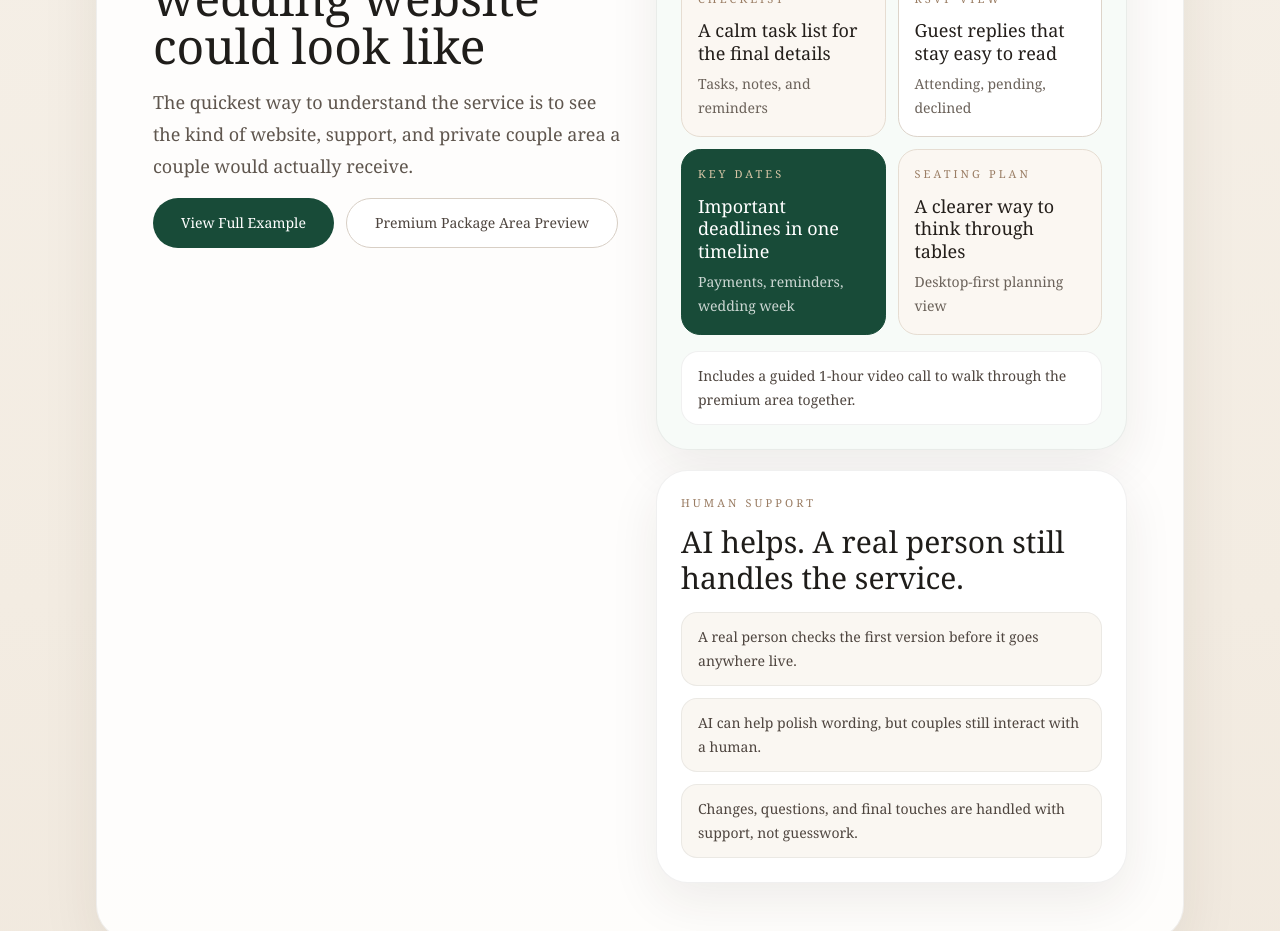
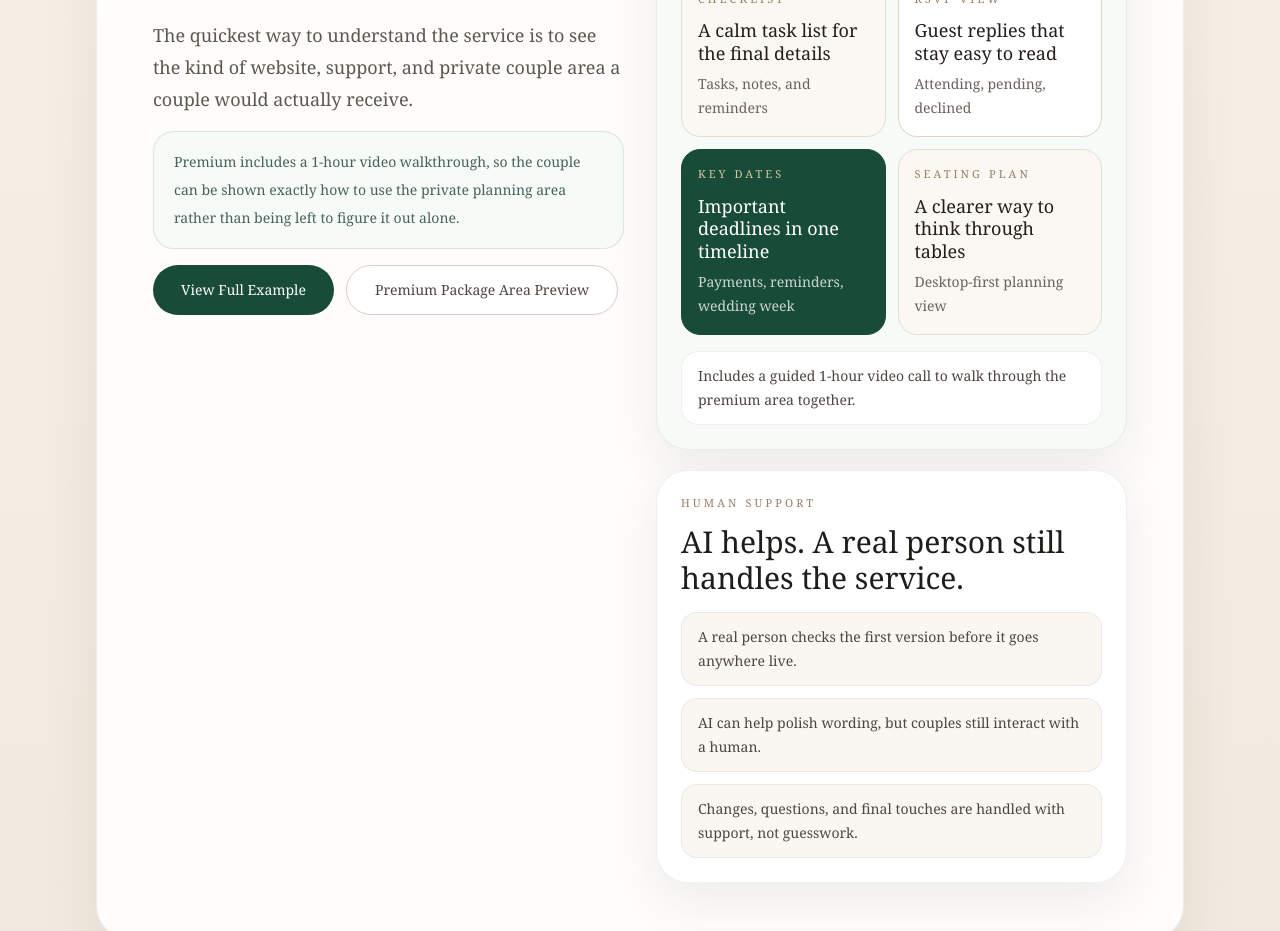
Before and after one commit to dh1612/wedding-website-platform, a Next.js app: page / in a window 1280 px wide. Shown: the part 1960-2891 px from the top of the page. Built offline with nearby package versions, Linux system fonts and the light colour scheme.

Commit message:
Strengthen premium visual sell and walkthrough support

```diff
--- a/app/page.tsx
+++ b/app/page.tsx
@@ -269,6 +269,10 @@ export default function MarketingHomePage() {
                 The quickest way to understand the service is to see the kind of website, support,
                 and private couple area a couple would actually receive.
               </p>
+              <div className="rounded-[1.3rem] border border-[#184b38]/12 bg-[#f6fbf8] px-5 py-4 text-sm leading-7 text-[#486159]">
+                Premium includes a 1-hour video walkthrough, so the couple can be shown exactly how
+                to use the private planning area rather than being left to figure it out alone.
+              </div>
               <div className="flex flex-col gap-3 sm:flex-row">
                 <Link
                   href={exampleHref}
```
